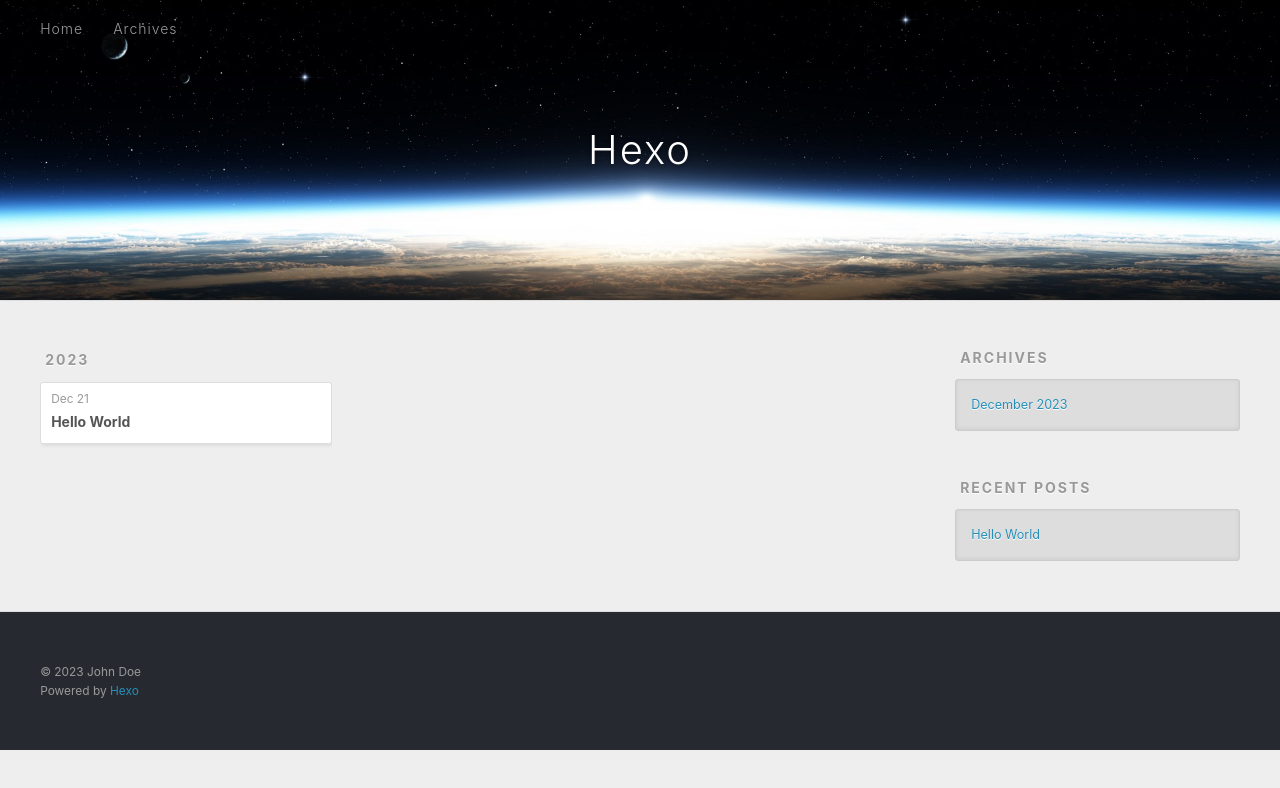
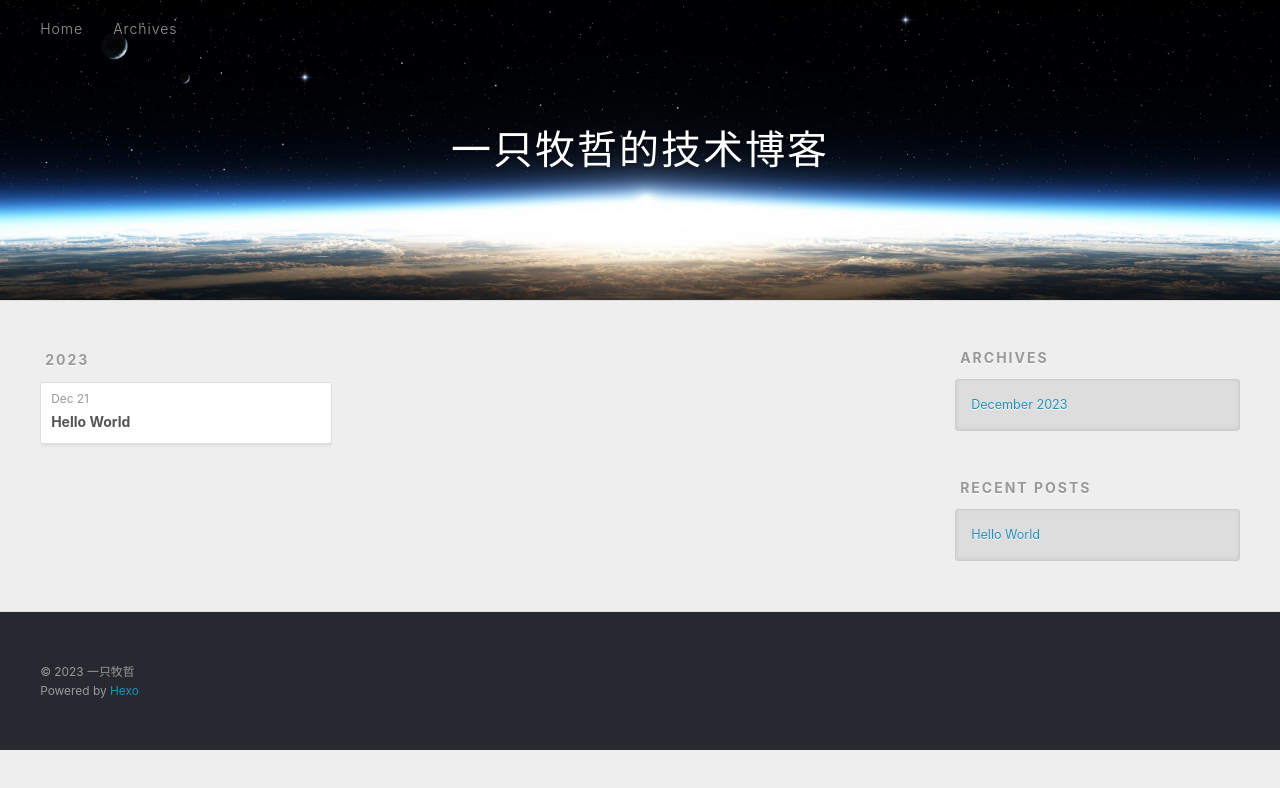
Before and after one commit to mojo-jj/mojo-jj.github.io, a plain HTML site: page archives/2023/12/index.html in a window 1280 px wide. Drawn offline with Linux system fonts and the light colour scheme.

Commit message:
Site updated: 2023-12-22 11:07:33

```diff
--- a/archives/2023/12/index.html
+++ b/archives/2023/12/index.html
@@ -4,17 +4,17 @@
   <meta charset="utf-8">
 
 
-  <title>Archives: 2023/12 | Hexo</title>
+  <title>Archives: 2023/12 | 一只牧哲的技术博客</title>
   <meta name="viewport" content="width=device-width, initial-scale=1, shrink-to-fit=no">
   <meta property="og:type" content="website">
-<meta property="og:title" content="Hexo">
+<meta property="og:title" content="一只牧哲的技术博客">
 <meta property="og:url" content="http://example.com/archives/2023/12/index.html">
-<meta property="og:site_name" content="Hexo">
+<meta property="og:site_name" content="一只牧哲的技术博客">
 <meta property="og:locale" content="en_US">
-<meta property="article:author" content="John Doe">
+<meta property="article:author" content="一只牧哲">
 <meta name="twitter:card" content="summary">
 
-    <link rel="alternate" href="/atom.xml" title="Hexo" type="application/atom+xml">
+    <link rel="alternate" href="/atom.xml" title="一只牧哲的技术博客" type="application/atom+xml">
 
 
     <link rel="shortcut icon" href="/favicon.png">
@@ -39,7 +39,7 @@
   <div id="header-outer" class="outer">
     <div id="header-title" class="inner">
       <h1 id="logo-wrap">
-        <a href="/" id="logo">Hexo</a>
+        <a href="/" id="logo">一只牧哲的技术博客</a>
       </h1>
 
     </div>
@@ -147,7 +147,7 @@
   <div class="outer">
     <div id="footer-info" class="inner">
 
-      &copy; 2023 John Doe<br>
+      &copy; 2023 一只牧哲<br>
       Powered by <a href="https://hexo.io/" target="_blank">Hexo</a>
     </div>
   </div>
```
Also changed, not shown: 2023/12/21/hello-world/index.html (+7 -7 lines), archives/2023/index.html (+7 -7 lines), archives/index.html (+7 -7 lines), index.html (+8 -8 lines).
